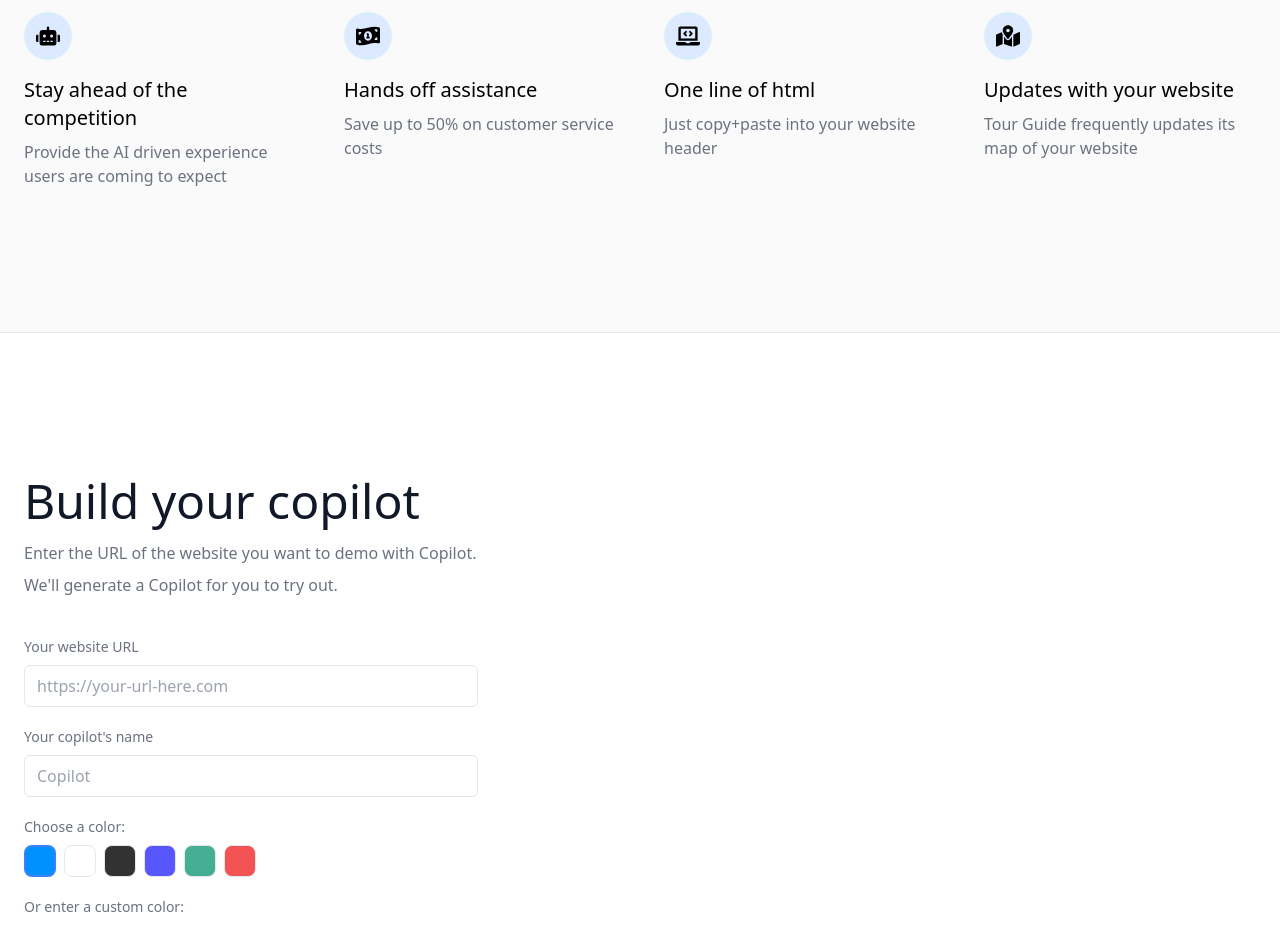
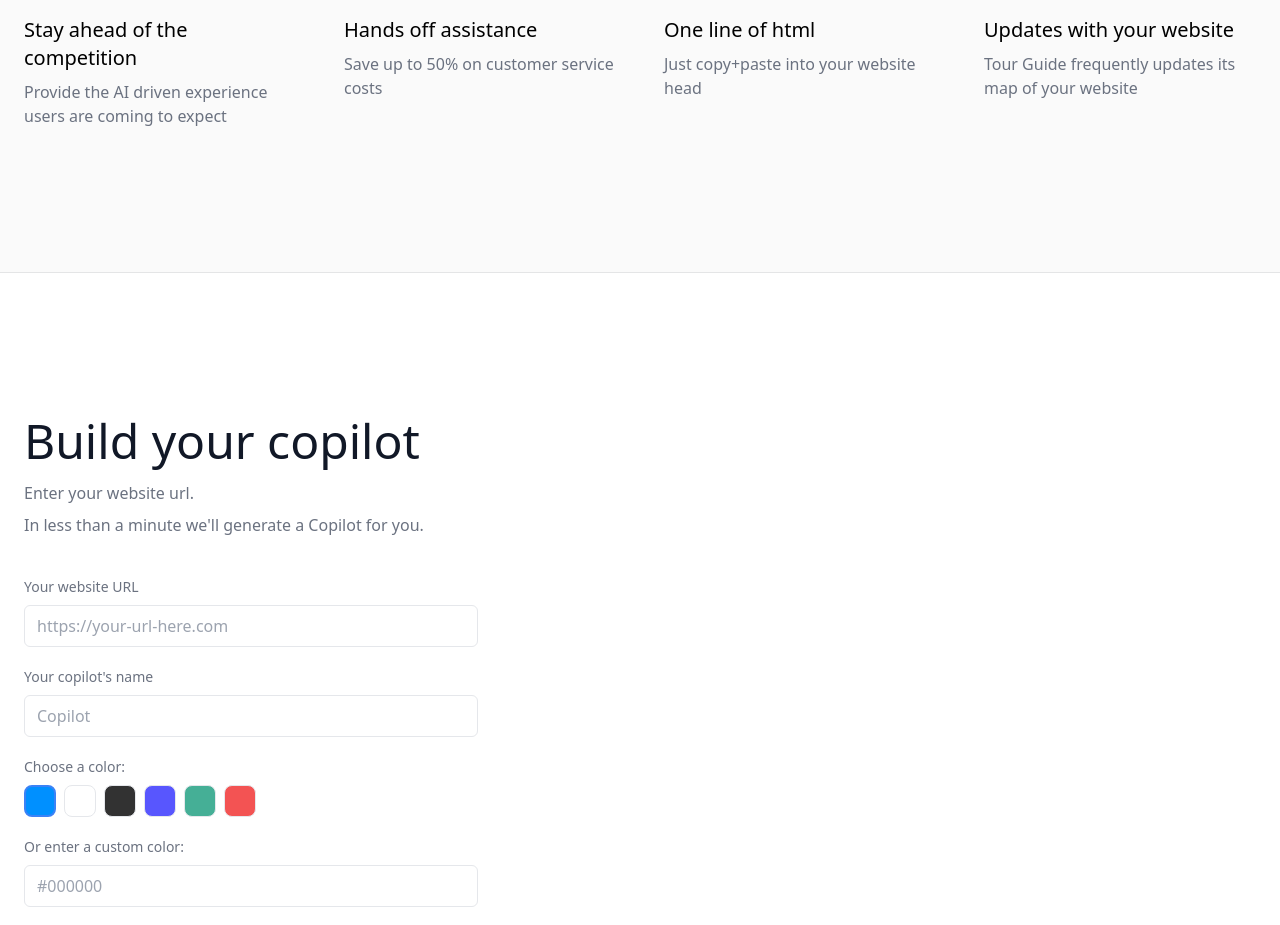
Before and after one commit to Julian-Tipler/jzai-website, a React (Vite) app: page / in a window 1280 px wide. Shown: the part 1109-2034 px from the top of the page. Built offline with nearby package versions, Linux system fonts and the light colour scheme; no server answers; the database is empty; a web font is replaced by a local one.

Commit message:
blurred bot

```diff
--- a/src/components/CopilotForm.tsx
+++ b/src/components/CopilotForm.tsx
@@ -104,10 +104,10 @@ export const CopilotForm = ({ webUrl = "" }: { webUrl?: string }) => {
           Build your copilot
         </h2>
         <p className="mb-2 text-gray-500 dark:text-gray-400 font-light">
-          Enter the URL of the website you want to demo with Copilot.
+          Enter your website url.
         </p>
         <p className="mb-10 text-gray-500 dark:text-gray-400 font-light">
-          We&apos;ll generate a Copilot for you to try out.
+          In less than a minute we&apos;ll generate a Copilot for you.
         </p>
         <form className="flex flex-col gap-2 w-4/5">
           <div className="mb-3">
@@ -228,8 +228,11 @@ export const CopilotForm = ({ webUrl = "" }: { webUrl?: string }) => {
         </form>
       </div>
       <div className="flex justify-center items-center">
-        <div className="min-h-[610px] min-w-[360px] flex justify-end items-end">
+        <div className="relative min-h-[610px] min-w-[360px] flex justify-end items-end">
           <Copilot />
+          {!url && (
+            <div className="absolute inset-0 bg-white bg-opacity-20 backdrop-blur-sm rounded-lg"></div>
+          )}
         </div>
       </div>
     </div>
--- a/src/views/Home.tsx
+++ b/src/views/Home.tsx
@@ -38,7 +38,7 @@ export const Home = () => {
     },
     {
       title: "One line of html",
-      description: "Just copy+paste into your website header",
+      description: "Just copy+paste into your website head",
       icon: FaLaptopCode,
     },
     {
@@ -105,7 +105,7 @@ export const Home = () => {
         <div className="py-24 px-4 mx-auto max-w-screen-xl lg:py-36 lg:px-6">
           <div className="max-w-screen-md">
             <h2 className="mb-4 text-5xl font-normal text-gray-900 dark:text-white leading-tight">
-              Bring your website into the future with <b>one line of code</b>
+              It only takes <b>one line of code</b>
             </h2>
             <p className="text-gray-500 sm:text-xl dark:text-gray-400 font-light">
               Creating an AI assistant has never been easier
```
